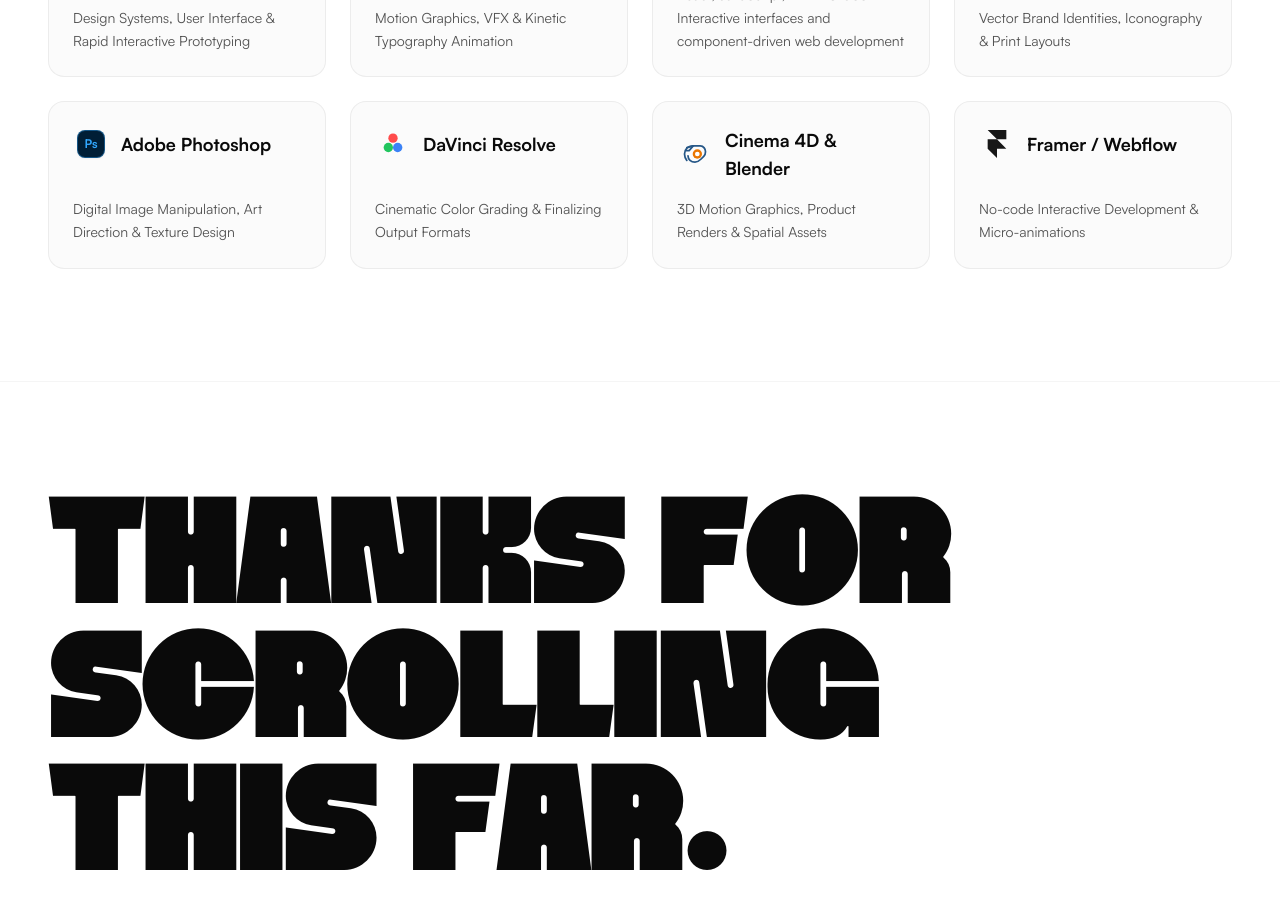
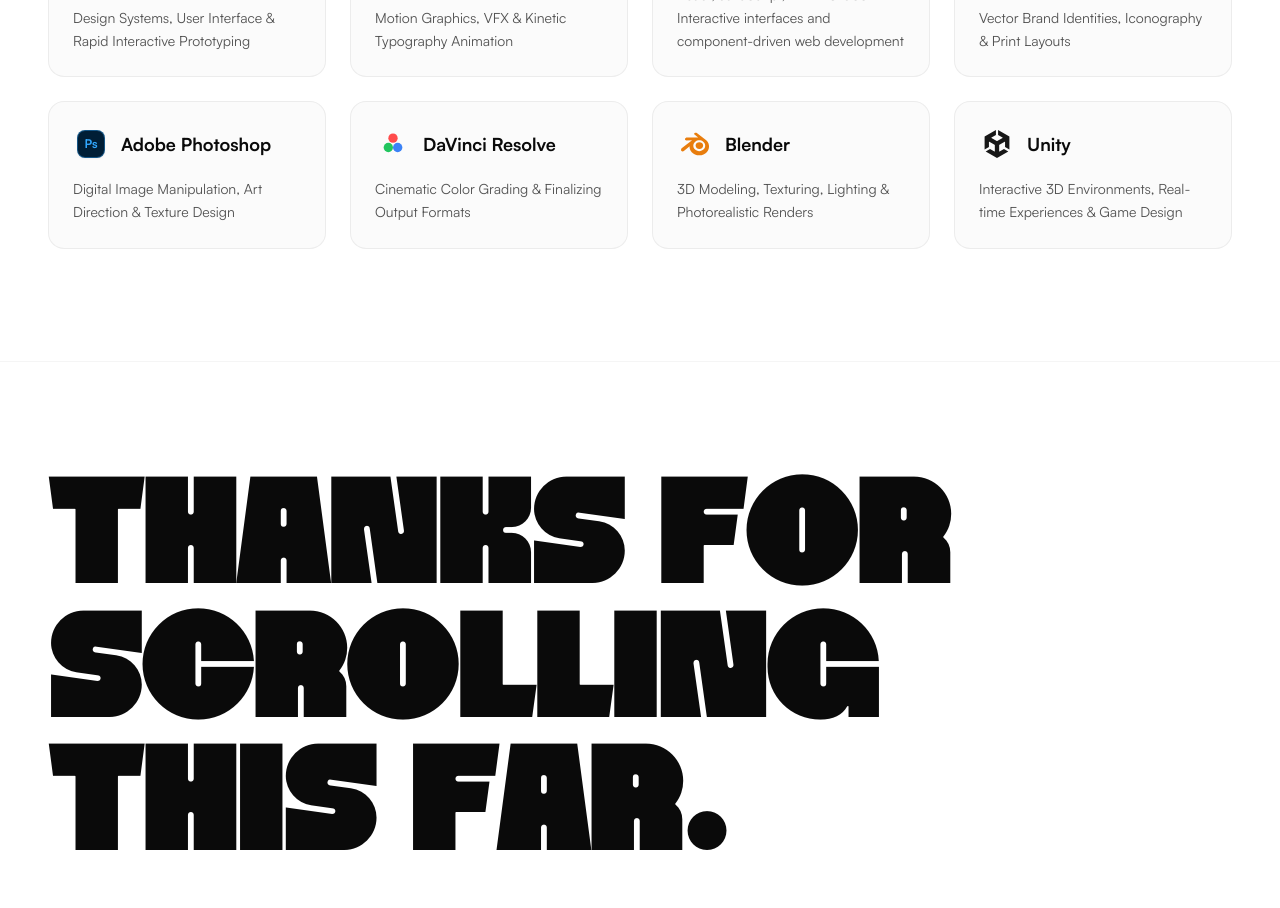
Before and after one commit to charcutera/portfolio-ingrid, a Next.js app: page /about in a window 1280 px wide. Shown: the part 2180-3088 px from the top of the page. Built offline with nearby package versions, Linux system fonts and the light colour scheme.

Commit message:
feat(about): replace Cinema 4D with Blender and replace Framer/Webflow with Unity in Creative Toolkit

```diff
--- a/src/app/about/page.tsx
+++ b/src/app/about/page.tsx
@@ -11,8 +11,8 @@ import {
   IllustratorIcon,
   PhotoshopIcon,
   DaVinciIcon,
-  FramerIcon,
   BlenderIcon,
+  UnityIcon,
   FrontendIcon,
 } from "@/components/ui/software-icons";
 
@@ -23,10 +23,8 @@ const TOOL_ICONS: Record<string, React.ReactNode> = {
   "Adobe Illustrator": <IllustratorIcon className="w-7 h-7" />,
   "Adobe Photoshop": <PhotoshopIcon className="w-7 h-7" />,
   "DaVinci Resolve": <DaVinciIcon className="w-7 h-7" />,
-  "Cinema 4D & Blender": <BlenderIcon className="w-7 h-7" />,
-  "Cinema 4D y Blender": <BlenderIcon className="w-7 h-7" />,
-  "Cinema 4D i Blender": <BlenderIcon className="w-7 h-7" />,
-  "Framer / Webflow": <FramerIcon className="w-7 h-7 text-neutral-900" />,
+  Blender: <BlenderIcon className="w-7 h-7" />,
+  Unity: <UnityIcon className="w-7 h-7 text-neutral-900" />,
 };
 
 export default function AboutPage() {
--- a/src/components/ui/software-icons.tsx
+++ b/src/components/ui/software-icons.tsx
@@ -55,11 +55,14 @@ export const FramerIcon = ({ className = "w-6 h-6" }: { className?: string }) =>
 );
 
 export const BlenderIcon = ({ className = "w-6 h-6" }: { className?: string }) => (
-  <svg className={className} viewBox="0 0 24 24" fill="none" xmlns="http://www.w3.org/2000/svg">
-    <circle cx="14" cy="12" r="4" fill="#EA7600" />
-    <path d="M5 17.5C3.5 15.5 3 13.8 3 12c0-3.9 3-7 7-7h.5L7 9H4" stroke="#265787" strokeWidth="1.5" strokeLinecap="round"/>
-    <path d="M5 6.5L10.5 5h6C19.5 5 21 8 21 10c0 1.5-.5 3-1.5 4L17 16.5c-1 1-2.5 2.5-5 2.5-3.5 0-6-2.5-6-5.5" stroke="#265787" strokeWidth="1.5" strokeLinecap="round" fill="none"/>
-    <circle cx="14" cy="12" r="2" fill="white" />
+  <svg className={className} viewBox="0 0 24 24" fill="#E87D0D" xmlns="http://www.w3.org/2000/svg">
+    <path d="M12.51 13.214c.046-.8.438-1.506 1.03-2.006a3.424 3.424 0 0 1 2.212-.79c.85 0 1.631.3 2.211.79.592.5.983 1.206 1.028 2.005.045.823-.285 1.586-.865 2.153a3.389 3.389 0 0 1-2.374.938 3.393 3.393 0 0 1-2.376-.938c-.58-.567-.91-1.33-.865-2.152M7.35 14.831c.006.314.106.922.256 1.398a7.372 7.372 0 0 0 1.593 2.757 8.227 8.227 0 0 0 2.787 2.001 8.947 8.947 0 0 0 3.66.76 8.964 8.964 0 0 0 3.657-.772 8.285 8.285 0 0 0 2.785-2.01 7.428 7.428 0 0 0 1.592-2.762 6.964 6.964 0 0 0 .25-3.074 7.123 7.123 0 0 0-1.016-2.779 7.764 7.764 0 0 0-1.852-2.043h.002L13.566 2.55l-.02-.015c-.492-.378-1.319-.376-1.86.002-.547.382-.609 1.015-.123 1.415l-.001.001 3.126 2.543-9.53.01h-.013c-.788.001-1.545.518-1.695 1.172-.154.665.38 1.217 1.2 1.22V8.9l4.83-.01-8.62 6.617-.034.025c-.813.622-1.075 1.658-.563 2.313.52.667 1.625.668 2.447.004L7.414 14s-.069.52-.063.831zm12.09 1.741c-.97.988-2.326 1.548-3.795 1.55-1.47.004-2.827-.552-3.797-1.538a4.51 4.51 0 0 1-1.036-1.622 4.282 4.282 0 0 1 .282-3.519 4.702 4.702 0 0 1 1.153-1.371c.942-.768 2.141-1.183 3.396-1.185 1.256-.002 2.455.41 3.398 1.175.48.391.87.854 1.152 1.367a4.28 4.28 0 0 1 .522 1.706 4.236 4.236 0 0 1-.239 1.811 4.54 4.54 0 0 1-1.035 1.626"/>
+  </svg>
+);
+
+export const UnityIcon = ({ className = "w-6 h-6" }: { className?: string }) => (
+  <svg className={className} viewBox="0 0 24 24" fill="currentColor" xmlns="http://www.w3.org/2000/svg">
+    <path d="m12.9288 4.2939 3.7997 2.1929c.1366.077.1415.2905 0 .3675l-4.515 2.6076a.4192.4192 0 0 1-.4246 0L7.274 6.8543c-.139-.0745-.1415-.293 0-.3675l3.7972-2.193V0L1.3758 5.5977V16.793l3.7177-2.1456v-4.3858c-.0025-.1565.1813-.2682.318-.1838l4.5148 2.6076a.4252.4252 0 0 1 .2136.3676v5.2127c.0025.1565-.1813.2682-.3179.1838l-3.7996-2.1929-3.7178 2.1457L12 24l9.6954-5.5977-3.7178-2.1457-3.7996 2.1929c-.1341.082-.3229-.0248-.3179-.1838V13.053c0-.1565.087-.2956.2136-.3676l4.5149-2.6076c.134-.082.3228.0224.3179.1838v4.3858l3.7177 2.1456V5.5977L12.9288 0Z"/>
   </svg>
 );
 
--- a/src/data/translations.ts
+++ b/src/data/translations.ts
@@ -337,12 +337,12 @@ export const TRANSLATIONS: Record<Language, Translations> = {
           desc: "Cinematic Color Grading & Finalizing Output Formats",
         },
         {
-          tool: "Cinema 4D & Blender",
-          desc: "3D Motion Graphics, Product Renders & Spatial Assets",
+          tool: "Blender",
+          desc: "3D Modeling, Texturing, Lighting & Photorealistic Renders",
         },
         {
-          tool: "Framer / Webflow",
-          desc: "No-code Interactive Development & Micro-animations",
+          tool: "Unity",
+          desc: "Interactive 3D Environments, Real-time Experiences & Game Design",
         },
       ],
     },
@@ -616,12 +616,12 @@ export const TRANSLATIONS: Record<Language, Translations> = {
           desc: "Etalonaje y corrección de color cinematográfico profesional",
         },
         {
-          tool: "Cinema 4D y Blender",
-          desc: "Motion graphics 3D, renders de producto y entornos espaciales",
+          tool: "Blender",
+          desc: "Modelado 3D, texturizado, iluminación y renders fotorrealistas",
         },
         {
-          tool: "Framer / Webflow",
-          desc: "Desarrollo interactivo sin código y microanimaciones web",
+          tool: "Unity",
+          desc: "Entornos 3D interactivos, experiencias en tiempo real y diseño de videojuegos",
         },
       ],
     },
@@ -895,12 +895,12 @@ export const TRANSLATIONS: Record<Language, Translations> = {
           desc: "Etalonatge i correcció de color cinematogràfic d'alt nivell",
         },
         {
-          tool: "Cinema 4D i Blender",
-          desc: "Motion graphics 3D, renders de producte i composició espacial",
+          tool: "Blender",
+          desc: "Modelatge 3D, texturitzat, il·luminació i renders fotorealistes",
         },
         {
-          tool: "Framer / Webflow",
-          desc: "Desenvolupament web sense codi i microanimacions interactives",
+          tool: "Unity",
+          desc: "Entorns 3D interactius, experiències en temps real i disseny de videojocs",
         },
       ],
     },
```
